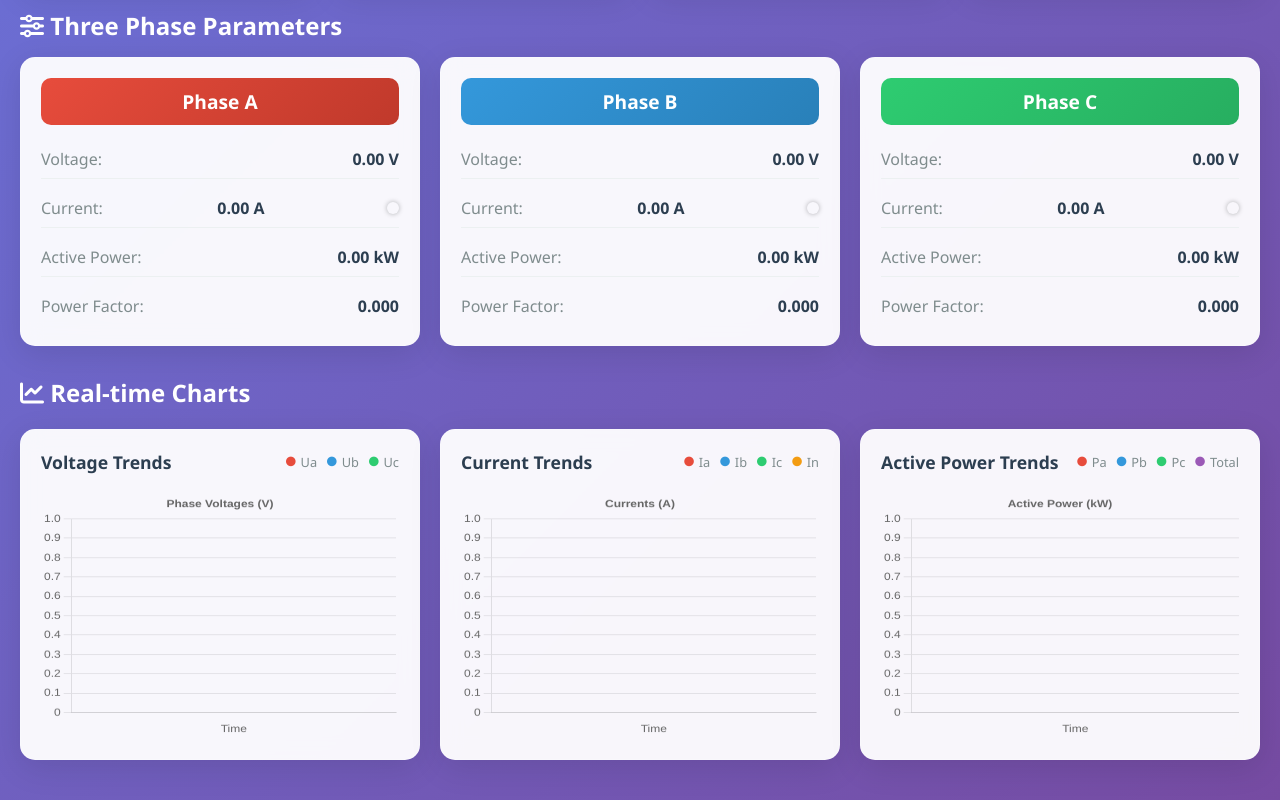
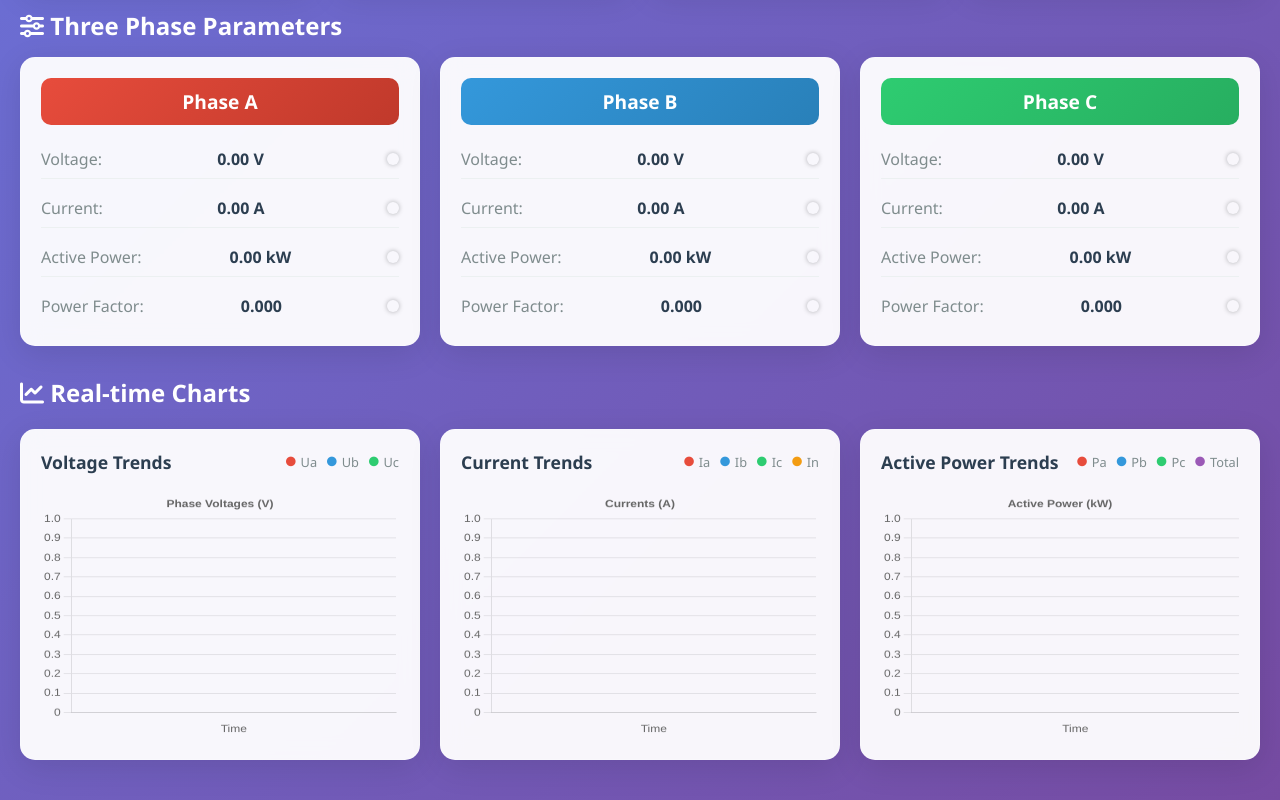
Before and after one commit to Hovomkrtumyan/MeterData, a website: page public/index.html in a window 1280 px wide. Shown: the part 1025-1825 px from the top of the page. Drawn offline with nearby package versions, Linux system fonts and the light colour scheme; no server answers.

Commit message:
Deploy to Render

```diff
--- a/public/index.html
+++ b/public/index.html
@@ -240,6 +240,7 @@
                                 <div class="param">
                                     <label>Voltage:</label>
                                     <span id="voltageA">0.00 V</span>
+                                    <div class="led" id="led_voltageA"></div>
                                 </div>
                                 <div class="param">
                                     <label>Current:</label>
@@ -249,10 +250,12 @@
                                 <div class="param">
                                     <label>Active Power:</label>
                                     <span id="powerA">0.00 kW</span>
+                                    <div class="led" id="led_powerA"></div>
                                 </div>
                                 <div class="param">
                                     <label>Power Factor:</label>
                                     <span id="pfA">0.000</span>
+                                    <div class="led" id="led_pfA"></div>
                                 </div>
                             </div>
                         </div>
@@ -264,6 +267,7 @@
                                 <div class="param">
                                     <label>Voltage:</label>
                                     <span id="voltageB">0.00 V</span>
+                                    <div class="led" id="led_voltageB"></div>
                                 </div>
                                 <div class="param">
                                     <label>Current:</label>
@@ -273,10 +277,12 @@
                                 <div class="param">
                                     <label>Active Power:</label>
                                     <span id="powerB">0.00 kW</span>
+                                    <div class="led" id="led_powerB"></div>
                                 </div>
                                 <div class="param">
                                     <label>Power Factor:</label>
                                     <span id="pfB">0.000</span>
+                                    <div class="led" id="led_pfB"></div>
                                 </div>
                             </div>
                         </div>
@@ -288,6 +294,7 @@
                                 <div class="param">
                                     <label>Voltage:</label>
                                     <span id="voltageC">0.00 V</span>
+                                    <div class="led" id="led_voltageC"></div>
                                 </div>
                                 <div class="param">
                                     <label>Current:</label>
@@ -297,10 +304,12 @@
                                 <div class="param">
                                     <label>Active Power:</label>
                                     <span id="powerC">0.00 kW</span>
+                                    <div class="led" id="led_powerC"></div>
                                 </div>
                                 <div class="param">
                                     <label>Power Factor:</label>
                                     <span id="pfC">0.000</span>
+                                    <div class="led" id="led_pfC"></div>
                                 </div>
                             </div>
                         </div>
```
